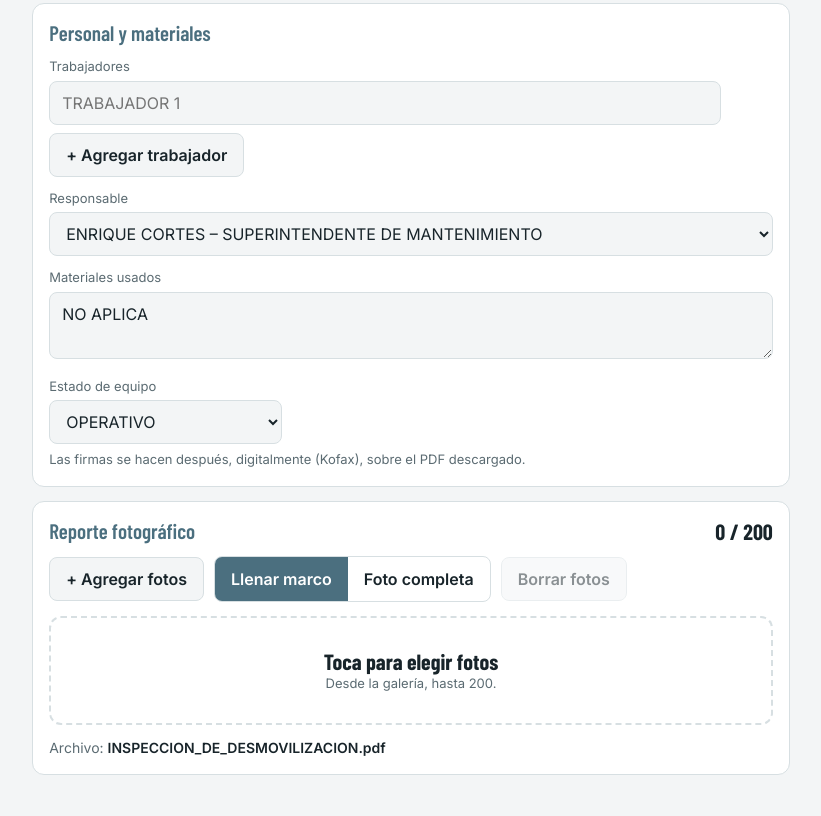
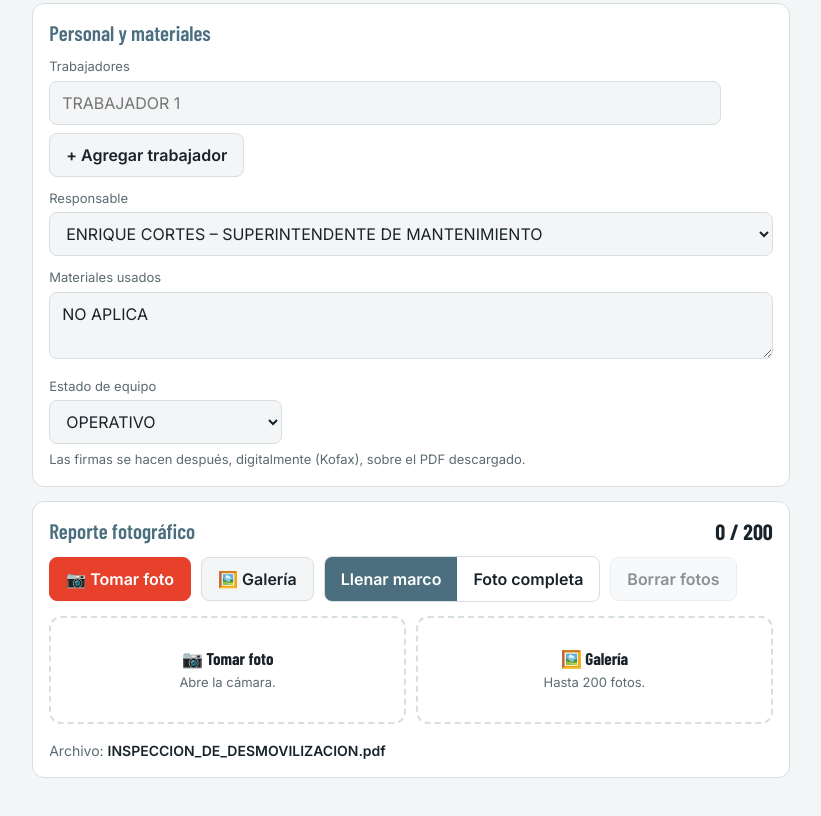
Before and after one commit to reportes-wtp/inspeccion-mensual-wtp, a plain HTML site: page index.html in a window 1280 px wide. Shown: the part 1572-2388 px from the top of the page, without its empty margins (229-1050 px from the left). Drawn offline with nearby package versions, Linux system fonts and the light colour scheme; no server answers.

Commit message:
Add files via upload

```diff
--- a/index.html
+++ b/index.html
@@ -44,6 +44,7 @@ input:focus-visible,select:focus-visible,textarea:focus-visible,button:focus-vis
 .btn{font:600 16px Inter,sans-serif;min-height:44px;padding:10px 16px;border-radius:8px;border:1px solid var(--line);background:var(--bg);color:var(--ink);cursor:pointer}
 .btn.pri{background:var(--red);border-color:var(--red);color:#fff}
 .btn:disabled{opacity:.5;cursor:default}
+.pick.cam{color:#fff}
 .pick{position:relative;overflow:hidden;display:inline-flex;align-items:center;margin:0;font-size:16px;color:var(--ink)}
 .fi{position:absolute;inset:0;width:100%;height:100%;opacity:0;cursor:pointer;font-size:0;padding:0;min-height:0}
 .count{margin-left:auto;font:700 22px "Barlow Condensed",sans-serif}
@@ -64,6 +65,7 @@ input:focus-visible,select:focus-visible,textarea:focus-visible,button:focus-vis
 .ph .n{position:absolute;top:4px;left:4px;background:rgba(0,0,0,.65);color:#fff;font-size:13px;font-weight:600;padding:1px 7px;border-radius:10px}
 .ph .tools{position:absolute;bottom:4px;right:4px;display:flex;gap:4px}
 .ph .tools button{width:36px;height:36px;border:0;border-radius:50%;background:rgba(0,0,0,.65);color:#fff;font-size:16px;cursor:pointer}
+.emp2{display:grid;grid-template-columns:1fr 1fr;gap:10px}.emp2 .empty b{display:block;font-size:17px;margin-bottom:4px}
 .empty{position:relative;display:block;margin-top:14px;border:2px dashed var(--line);border-radius:12px;padding:30px 16px;text-align:center;color:var(--mut);cursor:pointer;user-select:none;-webkit-user-select:none}
 .empty b{display:block;font:700 22px "Barlow Condensed",sans-serif;color:var(--ink)}
 .bar{position:fixed;left:0;right:0;bottom:0;background:var(--card);border-top:1px solid var(--line);padding:10px max(4vw,14px) calc(10px + env(safe-area-inset-bottom));z-index:5}
@@ -99,7 +101,7 @@ input:focus-visible,select:focus-visible,textarea:focus-visible,button:focus-vis
   <div class="brand"><img id="lb" alt="Bechtel"><img id="lp" alt="PEMS"><button class="btn" id="nueva" type="button">Nueva inspección</button></div>
   <h1>INSPECCIÓN DE EQUIPOS</h1>
   <p>Llena los datos, observaciones y faltantes, y agrega las fotos. Sale un solo PDF: OT + reporte fotográfico.</p>
-  <div class="ver">Inspección de Equipos · v1.3.1 · Bechtel · Yanacocha WTP</div>
+  <div class="ver">Inspección de Equipos · v1.4.0 · Bechtel · Yanacocha WTP</div>
 </header>
 <main>
   <section class="card">
@@ -171,7 +173,8 @@ input:focus-visible,select:focus-visible,textarea:focus-visible,button:focus-vis
   <section class="card">
     <div class="row"><h2 style="margin:0">Reporte fotográfico</h2><span class="count" id="cnt">0 / 200</span></div>
     <div class="row" style="margin-top:12px">
-      <label class="btn pick" id="add">+ Agregar fotos<input type="file" class="fi" accept="image/*" multiple></label>
+      <label class="btn pick pri cam" id="cam">📷 Tomar foto<input type="file" class="fi" accept="image/*" capture="environment"></label>
+      <label class="btn pick" id="add">🖼️ Galería<input type="file" class="fi" accept="image/*" multiple></label>
       <div class="seg" role="group" aria-label="Ajuste de foto">
         <button class="btn" type="button" id="mCover" aria-pressed="true">Llenar marco</button>
         <button class="btn" type="button" id="mFit" aria-pressed="false">Foto completa</button>
@@ -304,7 +307,7 @@ document.querySelector('main').addEventListener('change',()=>{saveDraft();upd()}
 // ---------- fotos ----------
 function render(){
   const g=$('grid');g.className=mode==='fit'?'fit':'';
-  if(!photos.length){g.innerHTML='<label class="empty"><b>Toca para elegir fotos</b>Desde la galería, hasta '+MAX+'.<input type="file" class="fi" accept="image/*" multiple></label>';upd();return}
+  if(!photos.length){g.innerHTML='<div class="emp2"><label class="empty"><b>📷 Tomar foto</b>Abre la cámara.<input type="file" class="fi" accept="image/*" capture="environment"></label><label class="empty"><b>🖼️ Galería</b>Hasta '+MAX+' fotos.<input type="file" class="fi" accept="image/*" multiple></label></div>';upd();return}
   let h='<div class="pages">';
   for(let p=0;p<photos.length;p+=PER){
     h+='<div class="page"><h3>Hoja de fotos '+(p/PER+1)+'</h3><div class="sheet">';
@@ -328,7 +331,7 @@ function addFiles(list){
   const imgs=[...list].filter(f=>f.type.startsWith('image/')||/\.(jpe?g|png|heic|webp)$/i.test(f.name));
   const room=MAX-photos.length;
   imgs.slice(0,room).forEach(f=>photos.push({id:++uid,file:f,url:URL.createObjectURL(f)}));
-  if(imgs.length>room)msg('Solo se agregaron '+room+'. El máximo es '+MAX+' fotos.',true);else msg(photos.length+' foto(s) listas.');
+  if(imgs.length>room)msg('Solo se agregaron '+room+'. El máximo es '+MAX+' fotos.',true);else msg(photos.length+' foto(s) listas.'+(imgs.length===1&&photos.length<MAX?' Toca 📷 para la siguiente.':''));
   render();
 }
 document.addEventListener('change',e=>{if(e.target.classList&&e.target.classList.contains('fi')){addFiles(e.target.files);e.target.value=''}});
```
